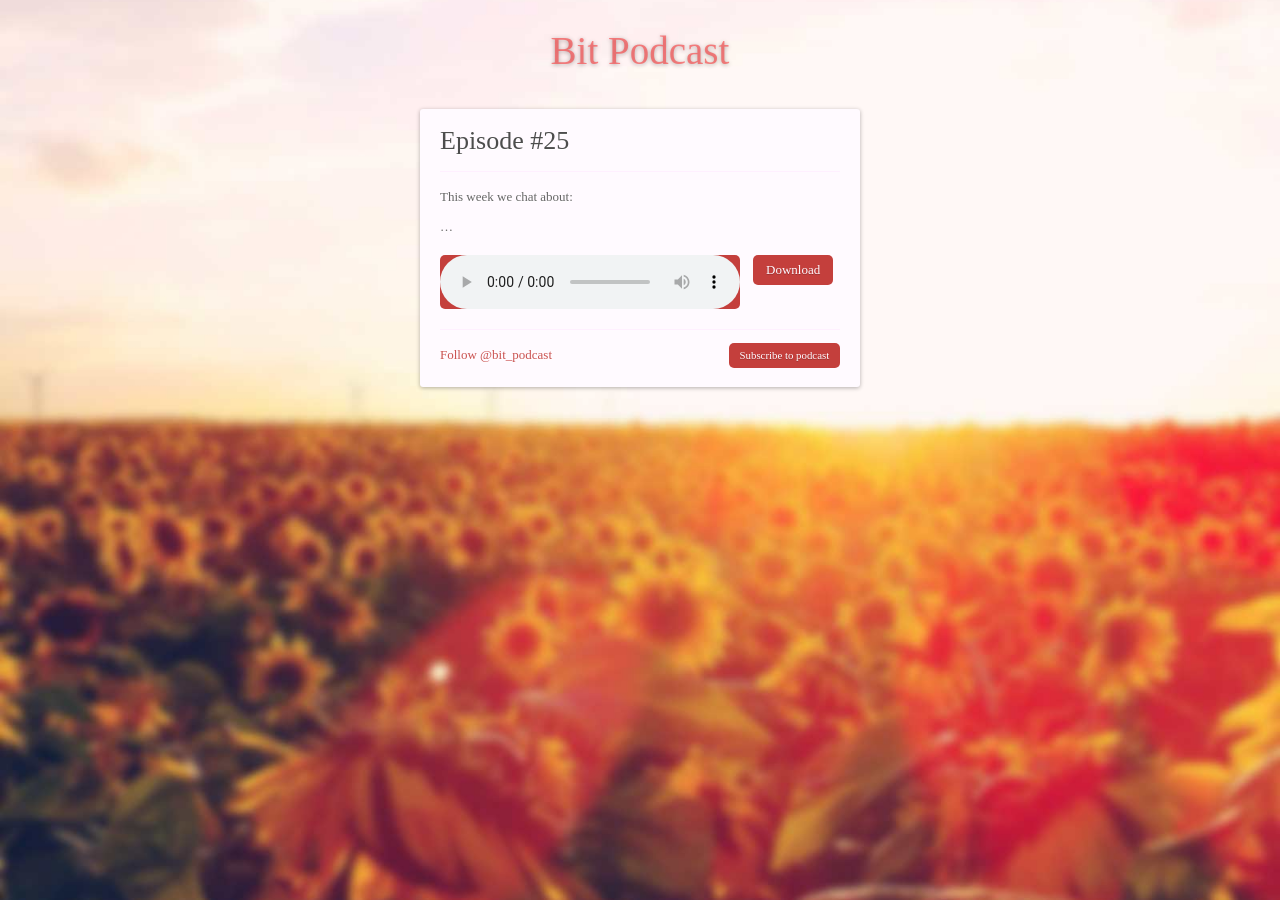
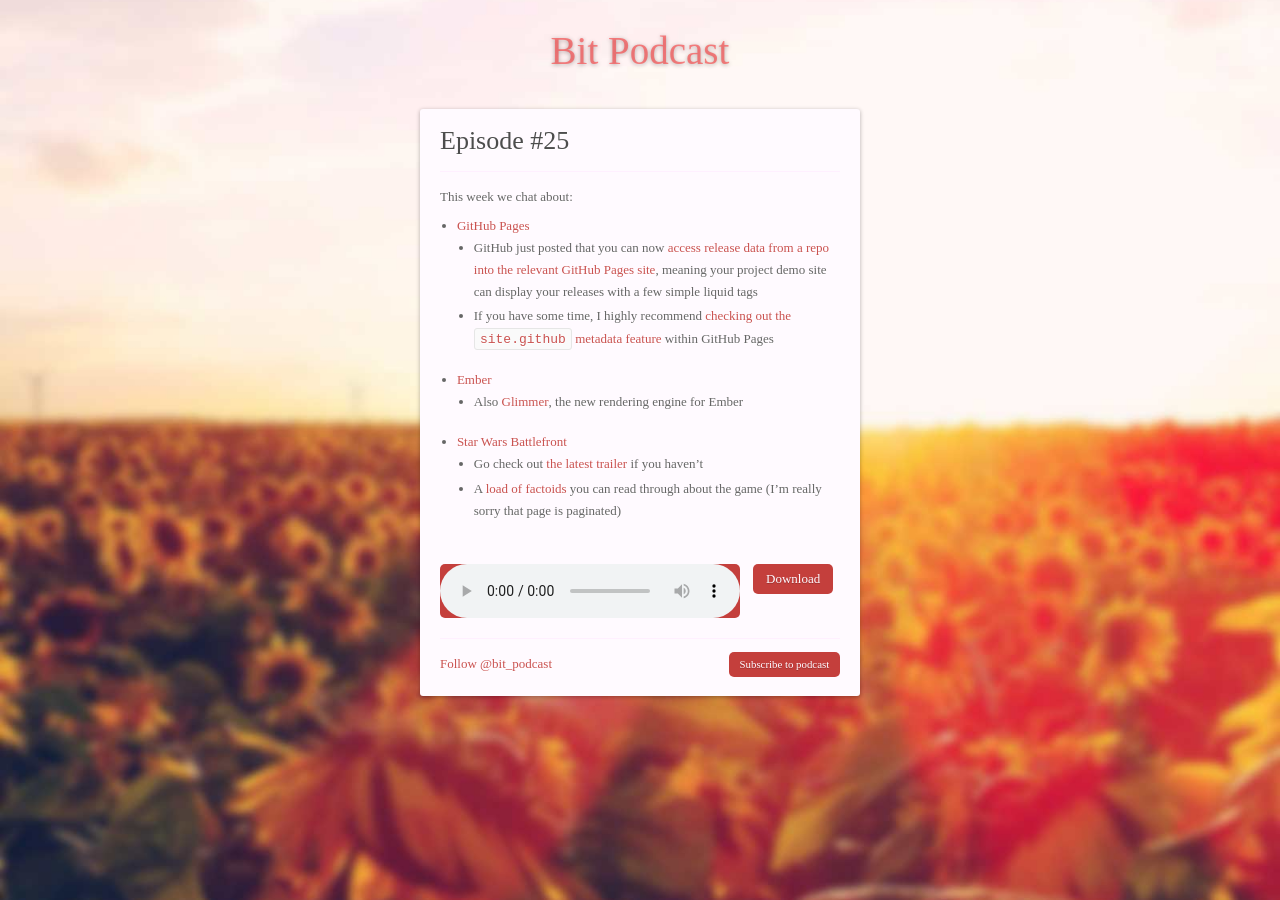
Before and after one commit to benjaminreid/bitpodcast.com, a Jekyll site: the page built from _posts/2015-05-07-episode-25.md, in a window 1280 px wide. Built offline with Jekyll 4.4.1, drawn with Linux system fonts in a browser that asks for light colours; some web fonts are replaced; comment, search, counter and statistics services are not loaded.

Commit message:
Adds content for episode 25

````diff
--- a/_posts/2015-05-07-episode-25.md
+++ b/_posts/2015-05-07-episode-25.md
@@ -2,7 +2,7 @@
 layout: post
 title: "Episode #25"
 date: 2015-05-07 00:00:00
-excerpt: "The one where we got a bell"
+excerpt: "GitHub Pages, Ember 2.0 and Star Wars Battlefront"
 duration: "37:17"
 file: //s3-eu-west-1.amazonaws.com/bitpodcasts/episode-25.mp3
 file_itunes: //s3-eu-west-1.amazonaws.com/bitpodcasts/episode-25-itunes.m4a
@@ -10,4 +10,11 @@
 
 This week we chat about:
 
-...
+- [GitHub Pages](https://pages.github.com/)
+  - GitHub just posted that you can now [access release data from a repo into the relevant GitHub Pages site](https://github.com/blog/1996-releases-metadata-for-github-pages), meaning your project demo site can display your releases with a few simple liquid tags
+  - If you have some time, I highly recommend [checking out the ```site.github``` metadata feature](https://help.github.com/articles/repository-metadata-on-github-pages/) within GitHub Pages
+- [Ember](http://emberjs.com/)
+  - Also [Glimmer](http://emberjs.com/blog/2015/05/05/glimmer-merging.html), the new rendering engine for Ember
+- [Star Wars Battlefront](http://starwars.ea.com/starwars/battlefront)
+  - Go check out [the latest trailer](https://www.youtube.com/watch?v=ZwWLns7-xN8) if you haven't
+  - A [load of factoids](http://www.gamespot.com/gallery/15-essential-facts-you-gotta-know-about-star-wars-/2900-115/) you can read through about the game (I'm really sorry that page is paginated)
````
